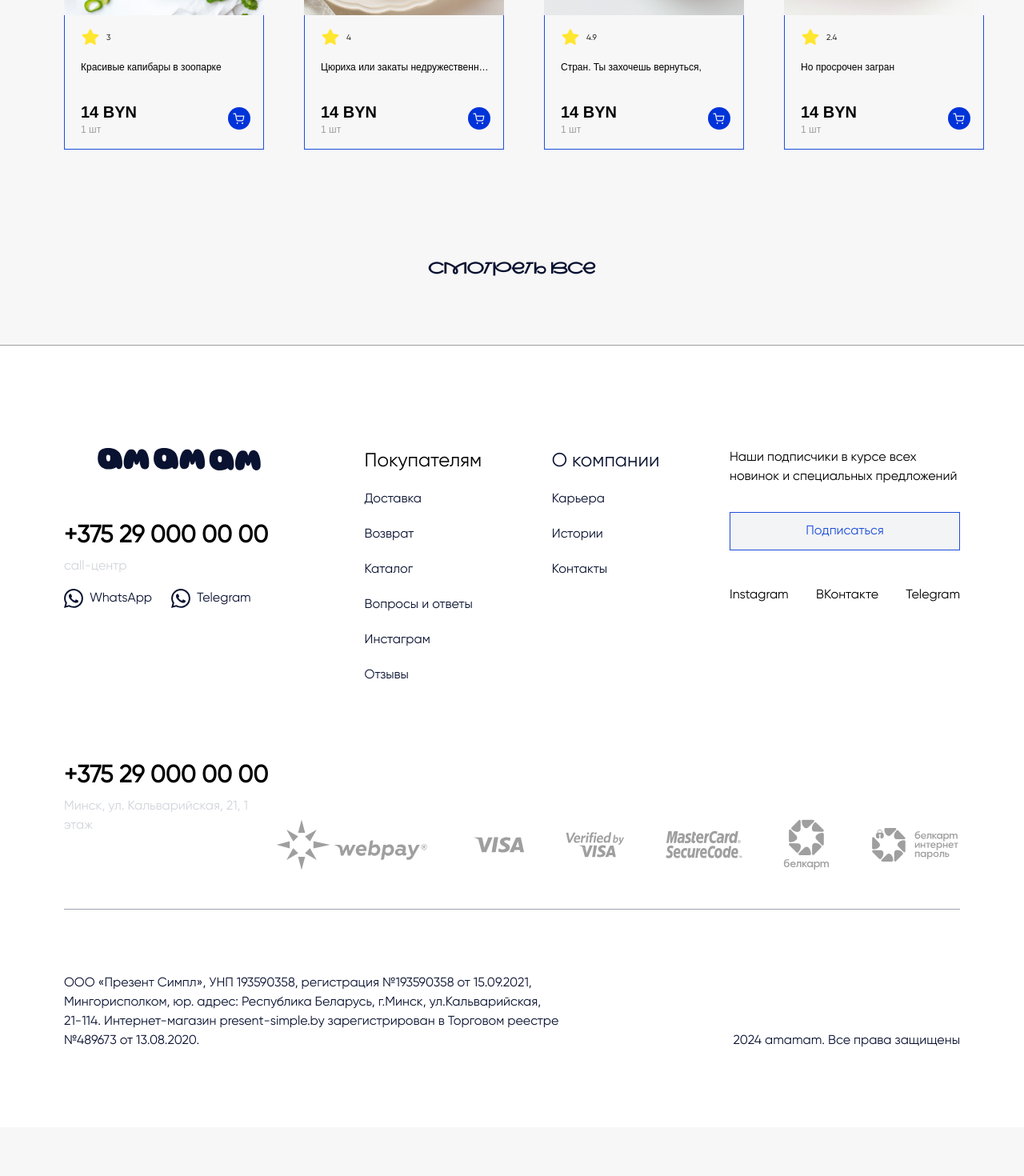
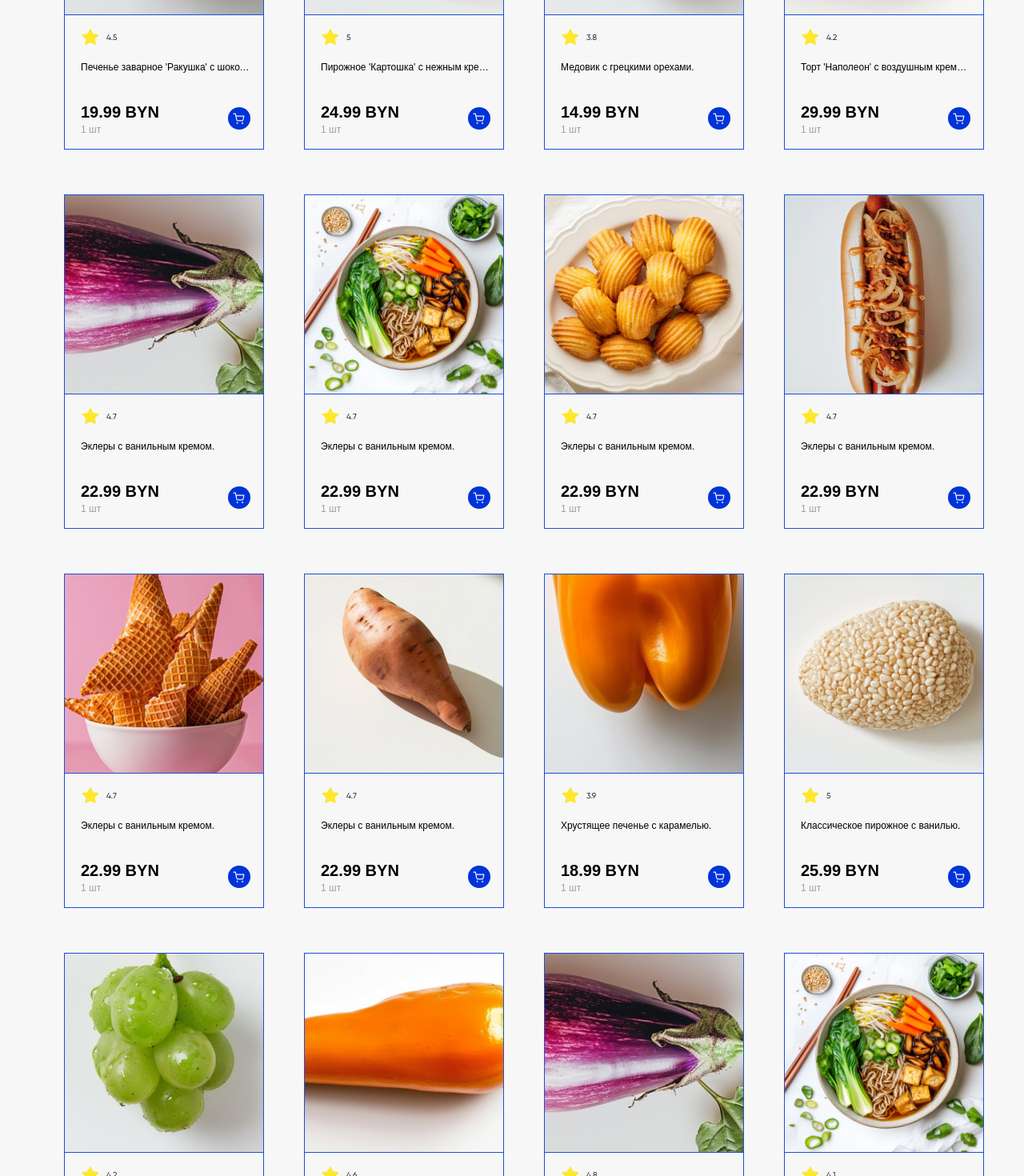
Before and after one commit to Artem45bomb/Amamam, a Next.js app: page /busket in a window 1280 px wide. Shown: the part 1480-2950 px from the top of the page at 80% size. Before the commit the page ends 2889 px from the top, so only its background shows below. Built offline with nearby package versions, Linux system fonts and the light colour scheme.

Commit message:
Добавил рендер списков для продуктов со скрытой философией и ховер для них

```diff
--- a/src/app/busket/page.tsx
+++ b/src/app/busket/page.tsx
@@ -8,7 +8,7 @@ import ProductPath from "@/components/home/busket/ProductPath";
 import Recomendations from "@/components/home/busket/Recomendations";
 import { Icon } from "@/components/ui/assets/Icon/Icon";
 import { useState } from "react";
-
+import { list1 } from "@/components/home/busket/data";
 
 export default function ProductCard() {
   const [count, setCount] = useState(0)
@@ -40,9 +40,9 @@ export default function ProductCard() {
           </div>
         </div>
 
-        <div className="mt-24 pl-11 pr-[60px] sm:pl-20 sm:pr-[90px]">
+        <div className="mt-24 px-11 sm:pl-20 sm:pr-[90px]">
           <p className="font-bold text-2xl sm:text-5xl font-nauryzRedKeds mb-14 text-blue-700">ВАМ ПРИГОДИТЬСЯ</p>
-          <Recomendations/>
+          <Recomendations list={list1}/>
         </div>
         <a href="#" className="block text-center text-primary text-xl font-nauryzRedKeds mt-16 md:mt-[136px] mb-20 font-bold">
           СМОТРЕТЬ ВСЕ
--- a/src/components/home/busket/ItemRecomendations.tsx
+++ b/src/components/home/busket/ItemRecomendations.tsx
@@ -6,25 +6,40 @@ enum TypeOfBorder {
     Product
 }
 
-interface ItemRecomendationsProps{
-    imgPath:string,
-    stars:number,
-    price:number,
-    describe:string,
-    type:TypeOfBorder,
 
+export interface ItemRecomendationsProps {
+    key: number; // Добавил key
+    imgPath: string;
+    stars: number;
+    price: number;
+    describe: string;
+    imgHover: string;
 }
 
 
 
-export default function ItemRecomendations({imgPath, stars, price, describe, type}:ItemRecomendationsProps){
-    return(
+import { useState } from "react";
+
+export default function ItemRecomendations({ imgPath, imgHover, stars, price, describe }: ItemRecomendationsProps) {
+    return (
         <a className="text-black min-w-[250px] xl:max-w-[250px] xll:max-w-[2000px]" href="#">
-            <div className="bg-center bg-cover h-[250px]" style={{backgroundImage:`url(${imgPath}`}}></div>
-            <div className={"py-4 pr-4 pl-5  border-t-0 border border-blue-700"}>
+            <div className="relative h-[250px] overflow-hidden border border-blue-700">
+                {/* Основное изображение */}
+                <div
+                    className="absolute inset-0 bg-center bg-cover transition-opacity duration-300 opacity-100 hover:opacity-0"
+                    style={{ backgroundImage: `url(${imgPath})` }}
+                />
+                {/* Изображение при наведении */}
+                <div
+                    className="absolute inset-0 bg-center bg-cover transition-opacity duration-300 opacity-0 hover:opacity-100"
+                    style={{ backgroundImage: `url(${imgHover})` }}
+                />
+            </div>
+
+            <div className="py-4 pr-4 pl-5 border-t-0 border border-blue-700">
                 <div className="flex items-center">
-                    <Icon className="size-4 mr-2" src={"/icon/Star.svg"} alt={"star"}/>
-                    <p className=" text-[10px] font-gilroy font-normal">{stars}</p>
+                    <Icon className="size-4 mr-2" src={"/icon/Star.svg"} alt={"star"} />
+                    <p className="text-[10px] font-gilroy font-normal">{stars}</p>
                 </div>
                 <p className="font-medium text-xs mb-[34px] mt-[17px] whitespace-nowrap text-ellipsis overflow-hidden">{describe}</p>
                 <div className="flex justify-between">
@@ -33,10 +48,10 @@ export default function ItemRecomendations({imgPath, stars, price, describe, typ
                         <p className="font-normal text-xs text-secondary">1 шт</p>
                     </div>
                     <button>
-                        <Icon className="w-7 h-7" src={"/icon/blueTelega.svg"} alt={"star"}/>
+                        <Icon className="w-7 h-7" src={"/icon/blueTelega.svg"} alt={"star"} />
                     </button>
                 </div>
             </div>
         </a>
-    )
+    );
 }
--- a/src/components/home/busket/Recomendations.tsx
+++ b/src/components/home/busket/Recomendations.tsx
@@ -1,14 +1,32 @@
 import ItemRecomendations from "./ItemRecomendations";
+import { ItemRecomendationsProps } from "./ItemRecomendations";
+
+import { list1 } from "./data";
+import { list2 } from "./data";
+
+export interface RecomendationsProps {
+    list:ItemRecomendationsProps[]
+}
 
 
-
-export default function Recomendations () {
+export default function Recomendations({ list }: RecomendationsProps) {
     return (
         <div className="grid xl:grid-cols-4 gap-x-[90px] md:grid-cols-2 gap-y-14">
-            <ItemRecomendations imgPath={"/png/ChinaSoup.jpg"} stars={3} describe="Красивые капибары в зоопарке" price={14}/>
+            {list.map((item) => (
+                <ItemRecomendations
+                    key={item.key}
+                    imgPath={item.imgPath}
+                    imgHover={item.imgHover}
+                    stars={item.stars}
+                    describe={item.describe}
+                    price={item.price}
+                />
+            ))}
+        </div>
+    );
+}
+
+{/* <ItemRecomendations imgPath={"/png/ChinaSoup.jpg"} stars={3} describe="Красивые капибары в зоопарке" price={14}/>
             <ItemRecomendations imgPath={"/png/cookiesBusket.jpg"} stars={4} describe="Цюриха или закаты недружественных" price={14}/>
             <ItemRecomendations imgPath={"/png/product3.png"} stars={4.9} describe="Стран. Ты захочешь вернуться," price={14}/>
-            <ItemRecomendations imgPath={"/png/product4.png"} stars={2.4} describe="Но просрочен загран" price={14}/>
-        </div>
-    )
-}
+            <ItemRecomendations imgPath={"/png/product4.png"} stars={2.4} describe="Но просрочен загран" price={14}/> */}
--- /dev/null
+++ b/src/components/home/busket/data.ts
@@ -0,0 +1,201 @@
+import { ItemRecomendationsProps } from "./ItemRecomendations";
+
+export const list1: ItemRecomendationsProps[] = [
+    {
+        key: 1,
+        imgPath: "/png/product1.png",
+        imgHover: "/png/potato.png",
+        stars: 4.5,
+        price: 19.99,
+        describe: "Печенье заварное 'Ракушка' с шоколадной начинкой.",
+    },
+    {
+        key: 2,
+        imgPath: "/png/product2.png",
+        imgHover: "/png/instagram2.png",
+        stars: 5,
+        price: 24.99,
+        describe: "Пирожное 'Картошка' с нежным кремом.",
+    },
+    {
+        key: 3,
+        imgPath: "/png/product3.png",
+        imgHover: "/png/dog.png",
+        stars: 3.8,
+        price: 14.99,
+        describe: "Медовик с грецкими орехами.",
+    },
+    {
+        key: 4,
+        imgPath: "/png/product4.png",
+        imgHover: "/png/cookiesBusket.jpg",
+        stars: 4.2,
+        price: 29.99,
+        describe: "Торт 'Наполеон' с воздушным кремом.",
+    },
+    {
+        key: 5,
+        imgPath: "/png/product5.png",
+        imgHover: "/png/ChinaSoup.jpg",
+        stars: 4.7,
+        price: 22.99,
+        describe: "Эклеры с ванильным кремом.",
+    },
+    {
+        key: 6,
+        imgPath: "/png/ChinaSoup.jpg",
+        imgHover: "/png/product5.png",
+        stars: 4.7,
+        price: 22.99,
+        describe: "Эклеры с ванильным кремом.",
+    },
+    {
+        key: 7,
+        imgPath: "/png/cookiesBusket.jpg",
+        imgHover: "/png/product4.png",
+        stars: 4.7,
+        price: 22.99,
+        describe: "Эклеры с ванильным кремом.",
+    },
+    {
+        key: 8,
+        imgPath: "/png/dog.png",
+        imgHover: "/png/product3.png",
+        stars: 4.7,
+        price: 22.99,
+        describe: "Эклеры с ванильным кремом.",
+    },
+    {
+        key: 9,
+        imgPath: "/png/instagram2.png",
+        imgHover: "/png/product2.png",
+        stars: 4.7,
+        price: 22.99,
+        describe: "Эклеры с ванильным кремом.",
+    },
+    {
+        key: 10,
+        imgPath: "/png/potato.png",
+        imgHover: "/png/product1.png",
+        stars: 4.7,
+        price: 22.99,
+        describe: "Эклеры с ванильным кремом.",
+    },
+    {
+        key: 11,
+        imgPath: "/png/product1.png",
+        imgHover: "/png/potato.png",
+        stars: 3.9,
+        price: 18.99,
+        describe: "Хрустящее печенье с карамелью.",
+    },
+    {
+        key: 12,
+        imgPath: "/png/product2.png",
+        imgHover: "/png/instagram2.png",
+        stars: 5,
+        price: 25.99,
+        describe: "Классическое пирожное с ванилью.",
+    },
+    {
+        key: 13,
+        imgPath: "/png/product3.png",
+        imgHover: "/png/dog.png",
+        stars: 4.2,
+        price: 15.49,
+        describe: "Шоколадный медовик с орехами.",
+    },
+    {
+        key: 14,
+        imgPath: "/png/product4.png",
+        imgHover: "/png/cookiesBusket.jpg",
+        stars: 4.6,
+        price: 30.99,
+        describe: "Воздушный торт 'Наполеон'.",
+    },
+    {
+        key: 15,
+        imgPath: "/png/product5.png",
+        imgHover: "/png/ChinaSoup.jpg",
+        stars: 4.8,
+        price: 23.99,
+        describe: "Эклеры с клубничным кремом.",
+    },
+    {
+        key: 16,
+        imgPath: "/png/ChinaSoup.jpg",
+        imgHover: "/png/product5.png",
+        stars: 4.1,
+        price: 21.50,
+        describe: "Горячий суп с пряностями.",
+    },
+    {
+        key: 17,
+        imgPath: "/png/cookiesBusket.jpg",
+        imgHover: "/png/product4.png",
+        stars: 4.3,
+        price: 16.99,
+        describe: "Ассорти из французского печенья.",
+    },
+    {
+        key: 18,
+        imgPath: "/png/dog.png",
+        imgHover: "/png/product3.png",
+        stars: 4.0,
+        price: 19.99,
+        describe: "Домашний бисквит с вареньем.",
+    },
+    {
+        key: 19,
+        imgPath: "/png/instagram2.png",
+        imgHover: "/png/product2.png",
+        stars: 3.5,
+        price: 20.49,
+        describe: "Шоколадное пирожное с орехами.",
+    },
+    {
+        key: 20,
+        imgPath: "/png/potato.png",
+        imgHover: "/png/product1.png",
+        stars: 4.9,
+        price: 22.99,
+        describe: "Пирожное 'Картошка' по классическому рецепту.",
+    },
+];
+
+
+
+export const list2: ItemRecomendationsProps[] = [
+    {
+        key: 11,
+        imgPath: "/png/ChinaSoup.png",
+        imgHover: "/png/product4.png",
+        stars: 3,
+        price: 14,
+        describe: "Красивые капибары в зоопарке",
+    },
+    {
+        key: 12,
+        imgPath: "/png/cookiesBusket.png",
+        imgHover: "/png/product3.png",
+        stars: 4,
+        price: 14,
+        describe: "Цюриха или закаты недружественных",
+    },
+    {
+        key: 13,
+        imgPath: "/png/product3.png",
+        imgHover: "/png/cookiesBusket.png",
+        stars: 4.9,
+        price: 14,
+        describe: "Стран. Ты захочешь вернуться,",
+    },
+    {
+        key: 14,
+        imgPath: "/png/product4.png",
+        imgHover: "/png/ChinaSoup.png",
+        stars: 2.4,
+        price: 14,
+        describe: "Но просрочен загран",
+    },
+];
```
